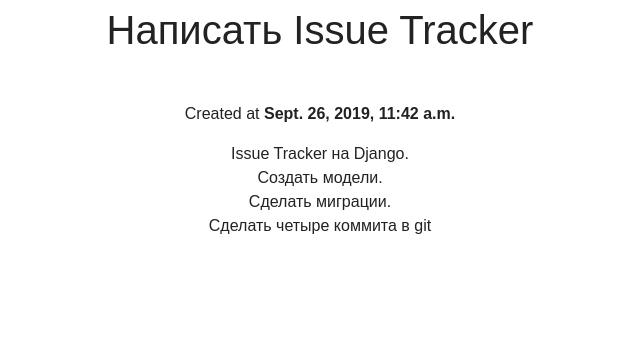
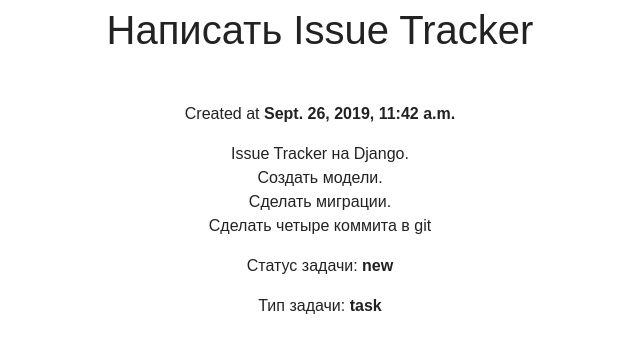
Before and after one commit to Janik2019/homework49, a Django app: page /task/1/ in a window 1280 px wide. Shown: the part 54-407 px from the top of the page, without its empty margins (320-960 px from the left). Run offline with Django 3.2, Linux system fonts and the light colour scheme; data comes from the database, SQL or seed files in the repository; some libraries are stand-ins or nearby versions.

Commit message:
Исправил ошибки которые появлялись при редактировании задачи, добавил вывод статусов и типов на страницу детального просмотра

```diff
--- a/source/webapp/forms.py
+++ b/source/webapp/forms.py
@@ -7,8 +7,8 @@
 
     title = forms.CharField(max_length=40, label='Заголовок', required=True)
     text = forms.CharField(max_length=3000, label='Описание', required=False, widget=widgets.Textarea)
-    status = forms.ModelChoiceField(queryset=Status.objects.all(), label='Статус задачи')
-    type = forms.ModelChoiceField(queryset=Type.objects.all(), label='Тип задачи')
+    status = forms.ModelChoiceField(queryset=Status.objects.all(), label='Статус задачи', to_field_name='status')
+    type = forms.ModelChoiceField(queryset=Type.objects.all(), label='Тип задачи', to_field_name='type')
 
 
 class StatusForm(forms.Form):
--- a/source/webapp/templates/task.html
+++ b/source/webapp/templates/task.html
@@ -14,5 +14,7 @@
     <h1 class="mb-5">{{ task.title }}</h1>
     <p class="text-center">Created at <b>{{ task.created_at }}</b></p>
     <p class="pre text-center">{{ task.text }}</p>
+    <p class="text-center">Статус задачи: <b>{{ task.status }}</b></p>
+    <p class="text-center">Тип задачи: <b>{{ task.type }}</b></p>
 
 {% endblock %}
```
